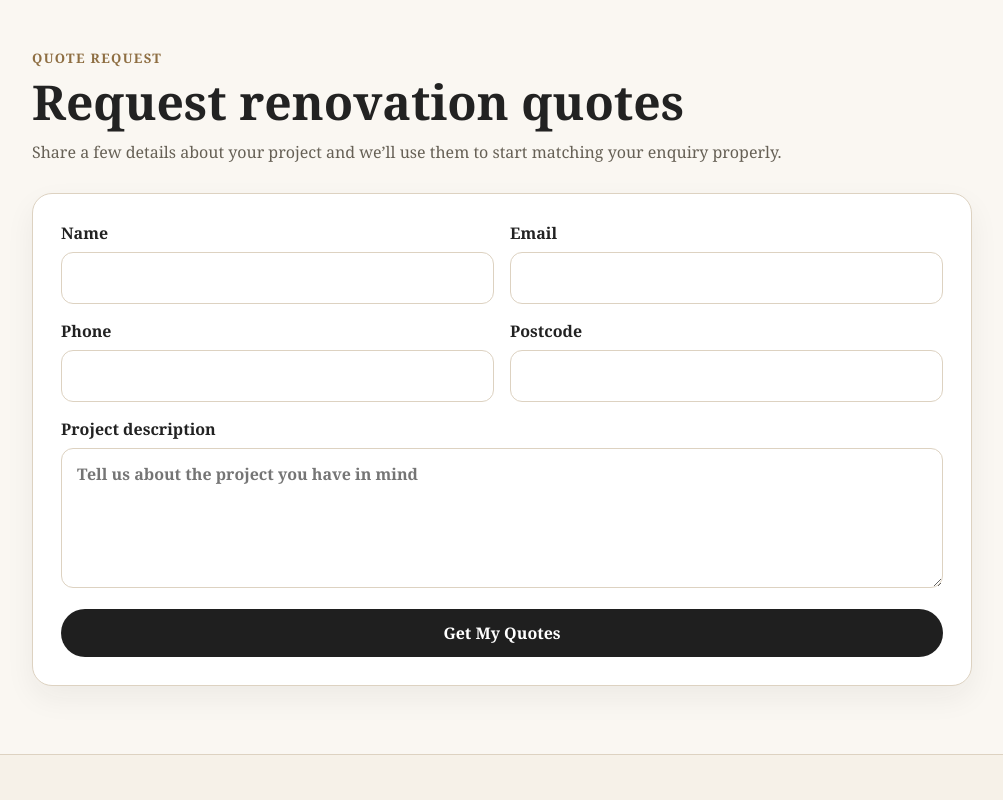
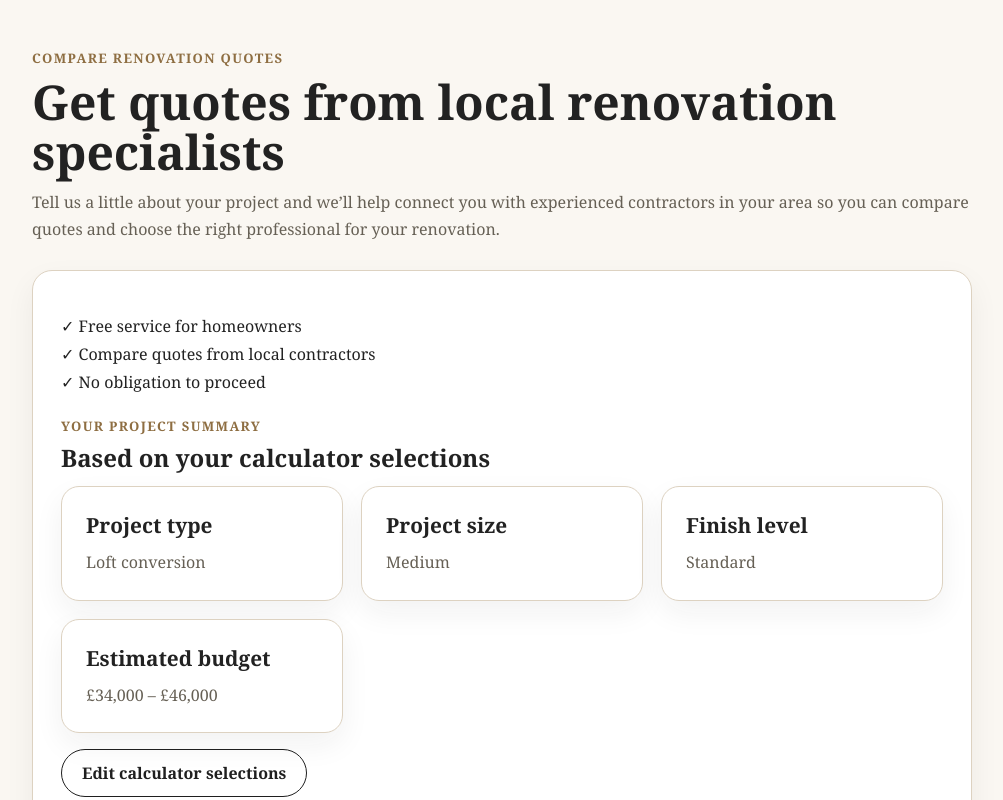
Before and after one commit to CasparRitchie/renovationcostguide, a React (Vite) app in the folder frontend/: page / in a window 1280 px wide. Shown: the part 4400-5200 px from the top of the page, without its empty margins (138-1141 px from the left). Before the commit the page ends 5155 px from the top, so only its background shows below. Built offline with nearby package versions, Linux system fonts and the light colour scheme.

Commit message:
Improve sitemap structure and priorities v6

```diff
--- a/frontend/src/App.jsx
+++ b/frontend/src/App.jsx
@@ -9,6 +9,11 @@ import ExpertIntro from "./components/home/ExpertIntro";
 import PopularGuides from "./components/home/PopularGuides";
 import WhyUseUs from "./components/home/WhyUseUs";
 import QuoteSection from "./components/home/QuoteSection";
+import {
+  getProjectTypeLabel,
+  getSizeLabel,
+  getFinishLabel,
+} from "./utils/projectSummary";
 
 export default function App() {
   const [projectType, setProjectType] = useState("loft");
@@ -124,6 +129,13 @@ export default function App() {
         setLead={setLead}
         status={status}
         onSubmit={handleSubmit}
+        projectSummary={{
+          projectType: getProjectTypeLabel(projectType),
+          size: getSizeLabel(size),
+          finish: getFinishLabel(finish),
+          estimateLow: `£${estimate.low.toLocaleString("en-GB")}`,
+          estimateHigh: `£${estimate.high.toLocaleString("en-GB")}`,
+        }}
       />
     </div>
   );
--- a/frontend/src/components/home/QuoteSection.jsx
+++ b/frontend/src/components/home/QuoteSection.jsx
@@ -3,20 +3,82 @@ export default function QuoteSection({
   setLead,
   status,
   onSubmit,
+  projectSummary,
 }) {
   return (
     <section id="quotes" className="section section-alt">
       <div className="container form-wrap">
         <div className="section-heading left">
-          <p className="section-kicker">Quote request</p>
-          <h2>Request renovation quotes</h2>
+          <p className="section-kicker">Compare renovation quotes</p>
+          <h2>Get quotes from local renovation specialists</h2>
           <p className="form-intro">
-            Share a few details about your project and we’ll use them to start
-            matching your enquiry properly.
+            Tell us a little about your project and we’ll help connect you with
+            experienced contractors in your area so you can compare quotes and
+            choose the right professional for your renovation.
           </p>
         </div>
 
         <form onSubmit={onSubmit} className="quote-form">
+          <ul className="quote-benefits">
+            <li>✓ Free service for homeowners</li>
+            <li>✓ Compare quotes from local contractors</li>
+            <li>✓ No obligation to proceed</li>
+          </ul>
+
+          {projectSummary && (
+            <div className="project-summary-card">
+              <div className="section-heading left" style={{ marginBottom: "16px" }}>
+                <p className="section-kicker">Your project summary</p>
+                <h2 style={{ fontSize: "1.5rem" }}>Based on your calculator selections</h2>
+              </div>
+
+              <div className="benefits-grid">
+                {projectSummary.projectType && (
+                  <div className="benefit-card">
+                    <h3>Project type</h3>
+                    <p>{projectSummary.projectType}</p>
+                  </div>
+                )}
+
+                {projectSummary.size && (
+                  <div className="benefit-card">
+                    <h3>Project size</h3>
+                    <p>{projectSummary.size}</p>
+                  </div>
+                )}
+
+                {projectSummary.finish && (
+                  <div className="benefit-card">
+                    <h3>Finish level</h3>
+                    <p>{projectSummary.finish}</p>
+                  </div>
+                )}
+
+                {projectSummary.location && (
+                  <div className="benefit-card">
+                    <h3>Location</h3>
+                    <p>{projectSummary.location}</p>
+                  </div>
+                )}
+
+                {(projectSummary.estimateLow || projectSummary.estimateHigh) && (
+                  <div className="benefit-card">
+                    <h3>Estimated budget</h3>
+                    <p>
+                      {projectSummary.estimateLow} – {projectSummary.estimateHigh}
+                    </p>
+                  </div>
+                )}
+              </div>
+
+              <div style={{ marginTop: "16px" }}>
+                <a href="#calculator" className="btn btn-secondary">
+                  Edit calculator selections
+                </a>
+              </div>
+            </div>
+          )}
+
           <div className="form-row two-col">
             <label>
               Name
@@ -61,17 +123,17 @@ export default function QuoteSection({
           </div>
 
           <label>
-            Project description
+            Project details
             <textarea
               rows="5"
               value={lead.description}
               onChange={(e) => setLead({ ...lead, description: e.target.value })}
-              placeholder="Tell us about the project you have in mind"
+              placeholder="For example: kitchen renovation, loft conversion, extension size, timeline, or any key details"
             />
           </label>
 
           <button type="submit" className="btn btn-primary submit-btn">
-            Get My Quotes
+            Get renovation quotes
           </button>
 
           {status && <p className="status">{status}</p>}
--- a/frontend/src/index.css
+++ b/frontend/src/index.css
@@ -545,3 +545,7 @@ textarea:focus {
     height: 220px;
   }
 }
+
+.project-summary-card {
+  margin-bottom: 24px;
+}
--- /dev/null
+++ b/frontend/src/utils/projectSummary.js
@@ -0,0 +1,40 @@
+export function getProjectTypeLabel(projectType) {
+  switch (projectType) {
+    case "loft":
+      return "Loft conversion";
+    case "extension":
+      return "House extension";
+    case "garden":
+      return "Garden room";
+    case "kitchen":
+      return "Kitchen renovation";
+    default:
+      return projectType;
+  }
+}
+
+export function getSizeLabel(size) {
+  switch (size) {
+    case "small":
+      return "Small";
+    case "medium":
+      return "Medium";
+    case "large":
+      return "Large";
+    default:
+      return size;
+  }
+}
+
+export function getFinishLabel(finish) {
+  switch (finish) {
+    case "basic":
+      return "Basic";
+    case "standard":
+      return "Standard";
+    case "premium":
+      return "Premium";
+    default:
+      return finish;
+  }
+}
```
